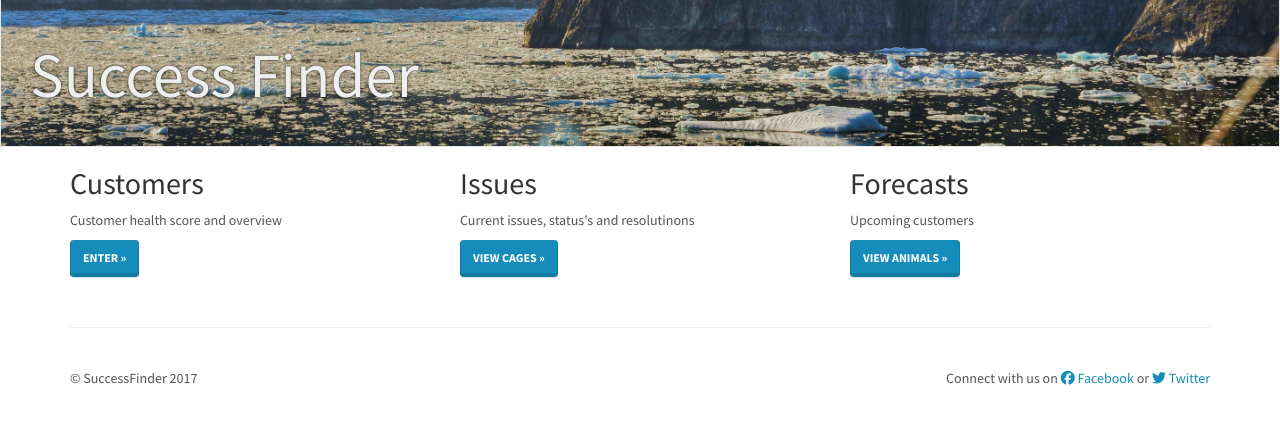
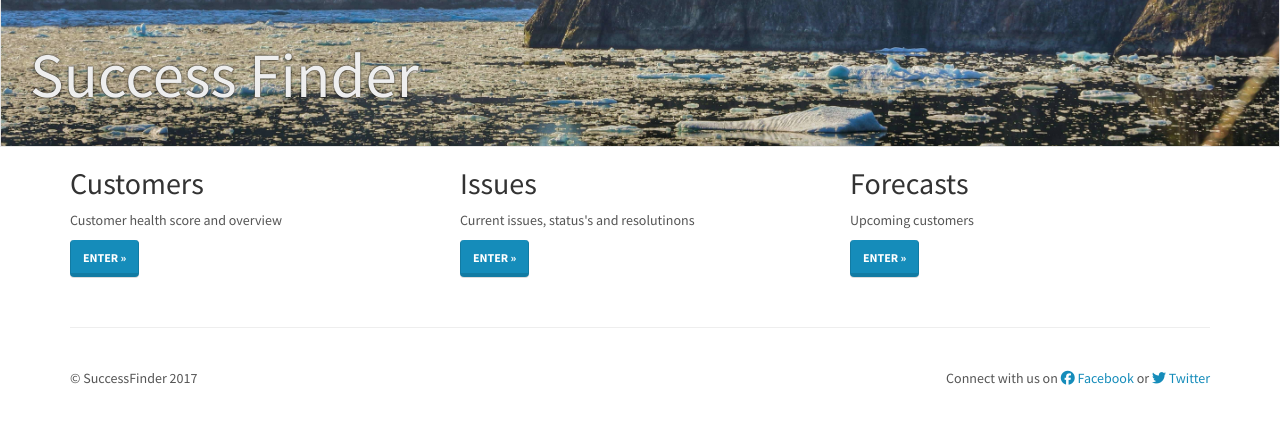
Before and after one commit to Hawk94/success_finder, a Django app: page / in a window 1280 px wide. Shown: the part 653-1091 px from the top of the page. Run offline with Django 3.2, Linux system fonts and the light colour scheme; parts of the project's set-up code (start-up, migrations or seed data) failed here and were passed over; some libraries are stand-ins or nearby versions.

Commit message:
Making homepage buttons show enter

```diff
--- a/templates/home.html
+++ b/templates/home.html
@@ -47,12 +47,12 @@
     <div class="col-lg-4">
       <h2>Issues</h2>
       <p>Current issues, status's and resolutinons<p>
-      <p><a class="btn btn-primary" href="#" role="button">View Cages &raquo;</a></p>
+      <p><a class="btn btn-primary" href="#" role="button">Enter &raquo;</a></p>
     </div>
     <div class="col-lg-4">
       <h2>Forecasts</h2>
       <p>Upcoming customers<p>
-      <p><a class="btn btn-primary" href="#" role="button">View Animals &raquo;</a></p>
+      <p><a class="btn btn-primary" href="#" role="button">Enter &raquo;</a></p>
     </div>
   </div>
 </div>
```
